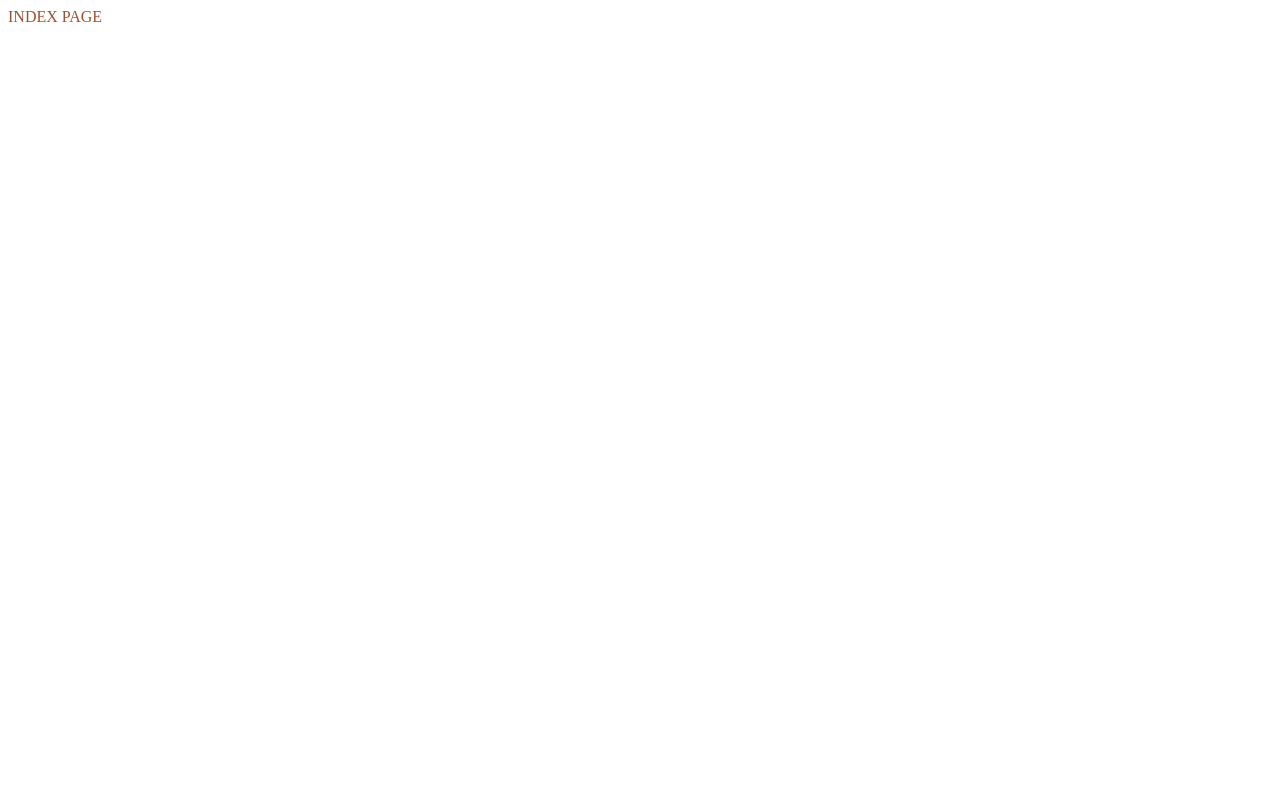
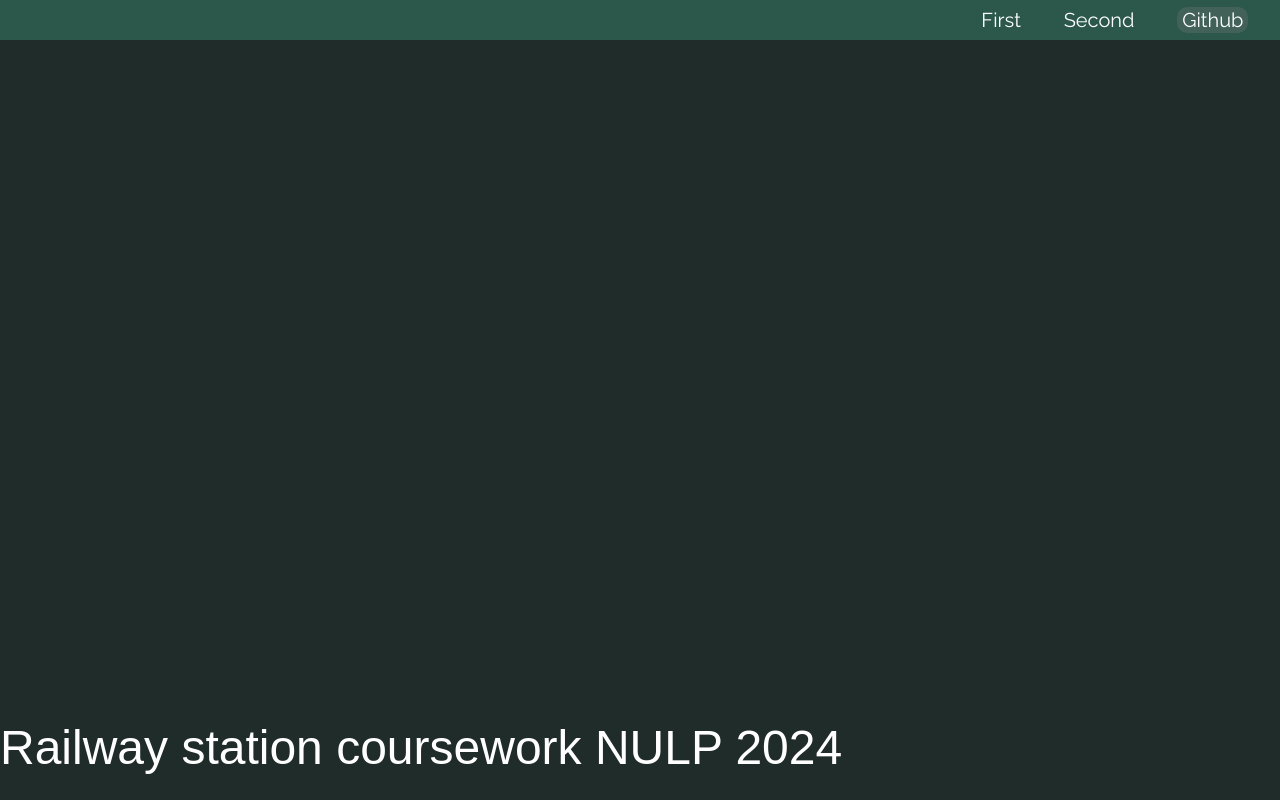
Before and after one commit to Slavchu/coursework, a plain HTML site: page go_server_daemon/site/index.html in a window 1280 px wide. Drawn offline with Linux system fonts and the light colour scheme; a web font is replaced by a local one.

Commit message:
Site update

```diff
--- a/go_server_daemon/site/index.css
+++ b/go_server_daemon/site/index.css
@@ -1,3 +1,77 @@
-p1 {
-    color:sienna
+
+body{
+    background-color: rgb(32, 44, 41);
+    margin : 0
 }
+.header{
+
+    position:relative;
+    font-family: "Raleway", sans-serif;
+    font-weight: 400;
+    font-style: normal;
+    font-size:  20px;
+    background-color: rgb(43, 88, 75);
+    line-height: 5vh;
+    height : 5vh
+}
+.header ul{
+    text-align: right;
+    list-style-position: inside;
+    padding-left: 1%;
+    padding-right: 1%;
+    margin : 0;
+    list-style-type: none;
+}
+.header ul li {
+    right : 0;
+    margin: 0 1.5%;
+    display:inline-block;
+    color : white
+}
+
+.header ul li:last-of-type{
+        display: inline-block;
+        border-radius: 10px;
+        line-height : 130%;
+        padding-left: 5px;
+        padding-right: 5px;
+
+        background-color: rgb(66, 97, 88);
+        transition: all 300ms ease;
+}
+.header ul li:last-of-type:hover{
+
+    background-color: rgb(86, 109, 102);
+    padding-left : 8px;
+    padding-right : 8px;
+    line-height: 150%;
+}
+a{
+    color:inherit;
+    text-decoration: none;
+}
+
+
+.RailwayField{
+    width: 100vw;
+    height: 85vh;
+
+}
+.RailwayField canvas{
+    width: 100%;
+    height: 100%;
+}
+.LowerBorder{
+    margin: 0;
+}
+.LowerBorder p{
+    display: inline;
+
+    margin:0;
+    font-size: 48px;
+    font-family: "Raleway Dots", sans-serif;
+    font-weight: 200;
+    font-style: normal;
+    height: 100%;
+    color:white;
+}
--- a/go_server_daemon/site/index.html
+++ b/go_server_daemon/site/index.html
@@ -1,8 +1,37 @@
 <!DOCTYPE html>
+<html lang="en">
 <head>
+    <title>Railway console</title>
+
     <link rel="stylesheet" type="text/css" href="index.css" />
+    <link rel="preconnect" href="https://fonts.googleapis.com">
+    <link rel="preconnect" href="https://fonts.gstatic.com" crossorigin>
+    <link href="https://fonts.googleapis.com/css2?family=Raleway+Dots&family=Raleway:ital,wght@0,100..900;1,100..900&display=swap" rel="stylesheet">
+
+
 </head>
 
 <body>
-    <p1>INDEX PAGE</p1>
+
+
+    <div class="header">
+        <ul>
+            <li><a href="">First</a> </li>
+            <li><a href="">Second</a></li>
+            <li><a href="">Github</a></li>
+        </ul>
+    </div>
+    <div class ="RailwayField">
+        <canvas></canvas>
+
+    </div>
+    <div class="LowerBorder">
+        <p>Railway station coursework NULP 2024</p>
+
+    </div>
+    <script src="index.js"></script>
+
+
 </body>
+
+</html>
```
Also changed, not shown: CMakeLists.txt, 3 other files.
